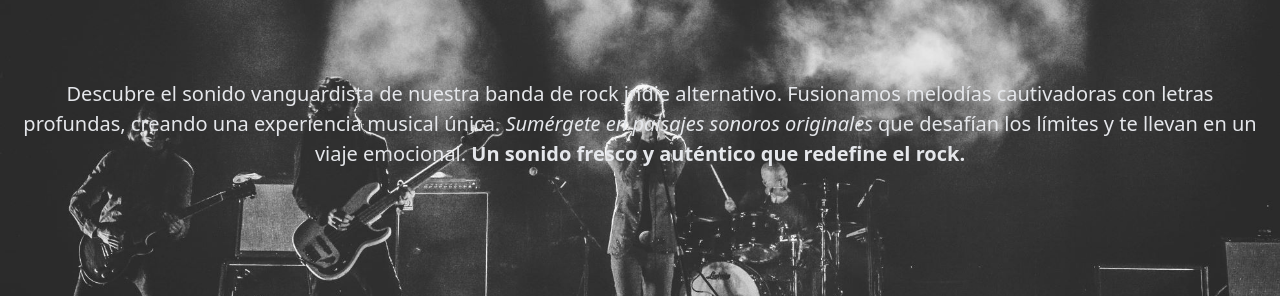
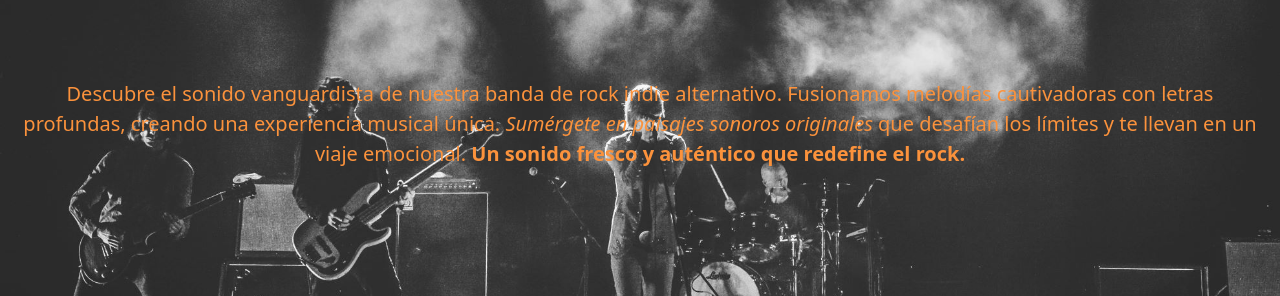
Before and after one commit to MarcosRillo/Proyecto-Final, a website: page index.html in a window 1280 px wide. Shown: the part 264-560 px from the top of the page. Drawn offline with Linux system fonts and the light colour scheme.

Commit message:
cambio de paleta de colores y color index

```diff
--- a/scss/_variables.scss
+++ b/scss/_variables.scss
@@ -36,16 +36,24 @@ $leading-relaxed: 1.625;
 $leading-loose: 2;
 
 // Colors
-$color-gray-50: #f9fafb;
-$color-gray-100: #f3f4f6;
-$color-gray-200: #e5e7eb;
-$color-gray-300: #d1d5db;
-$color-gray-400: #9ca3af;
-$color-gray-500: #6b7280;
-$color-gray-600: #4b5563;
-$color-gray-700: #374151;
-$color-gray-800: #1f2937;
-$color-gray-900: #111827;
+$color-gray-50: #fafafa;
+$color-gray-100: #f5f5f5;
+$color-gray-200: #e5e5e5;
+$color-gray-300: #d4d4d4;
+$color-gray-400: #a3a3a3;
+$color-gray-500: #737373;
+$color-gray-600: #525252;
+$color-gray-700: #404040;
+$color-gray-800: #262626;
+$color-gray-900: #171717;
+
+// Primary colors
+$color-primary: #60a5fa;
+$color-primary-hover: #bfdbfe;
+
+// Secondary colors
+$color-secondary: #fb923c;
+$color-secondary-hover: #fed7aa;
 
 // Shadow
 $shadow-color: $color-gray-400;
--- a/scss/components/_links.scss
+++ b/scss/components/_links.scss
@@ -10,6 +10,7 @@
 
     &:hover {
         opacity: 1;
+        color: $color-primary-hover;
         &::after{
             transform: scale3d(1, 1, 1);
         }
--- a/scss/layouts/_base-layouts.scss
+++ b/scss/layouts/_base-layouts.scss
@@ -37,7 +37,13 @@ $footer-text-color: $body-text-color;
             width: 100%;
             text-align: center;
             p {
-                text-shadow: $shadow-md
+                text-shadow: $shadow-md;
+                color: $color-secondary;
+                transition: all .2s ease-in-out;
+
+                &:hover {
+                    color: $color-secondary-hover;
+                }
             }
 
             &-links {
@@ -49,6 +55,7 @@ $footer-text-color: $body-text-color;
                     a {
                         font-weight: $font-semibold;
                         font-family: $font-primary;
+                        color: $color-primary;
                     }
                 }
             }
```
Also changed, not shown: css/style.css.
